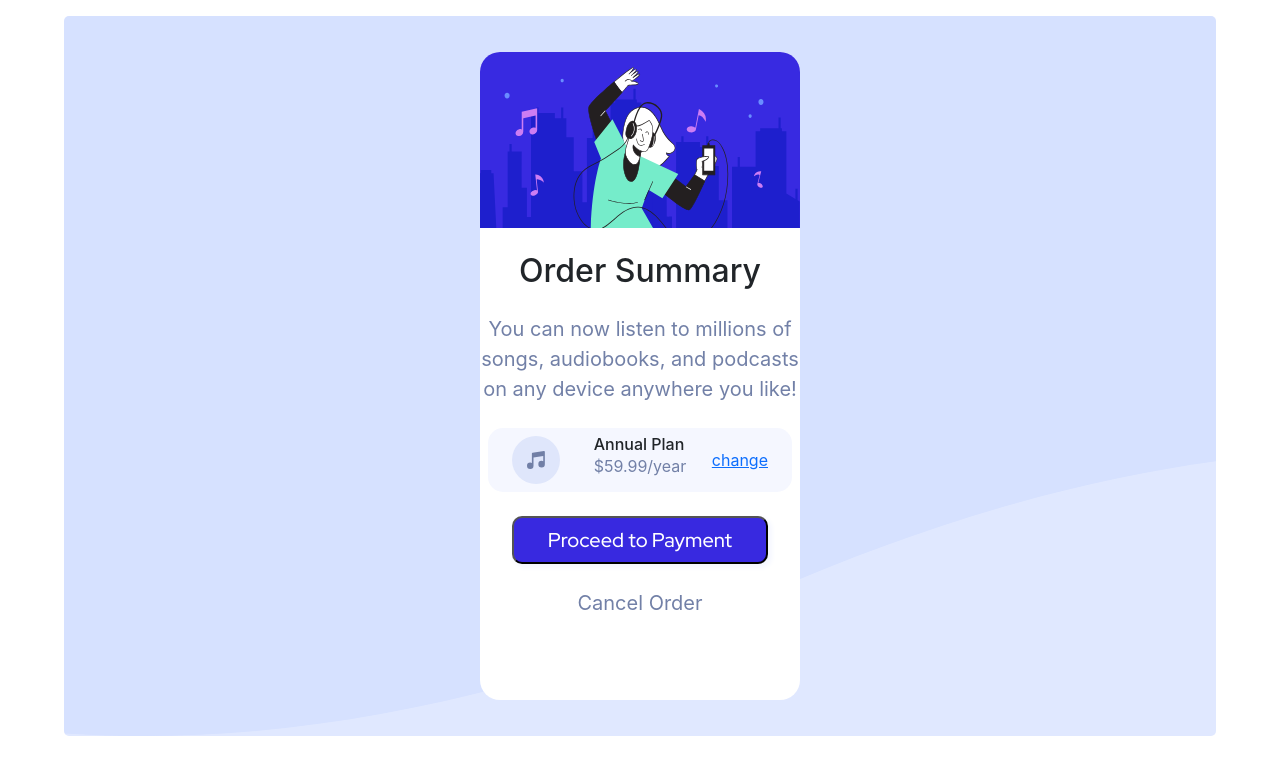
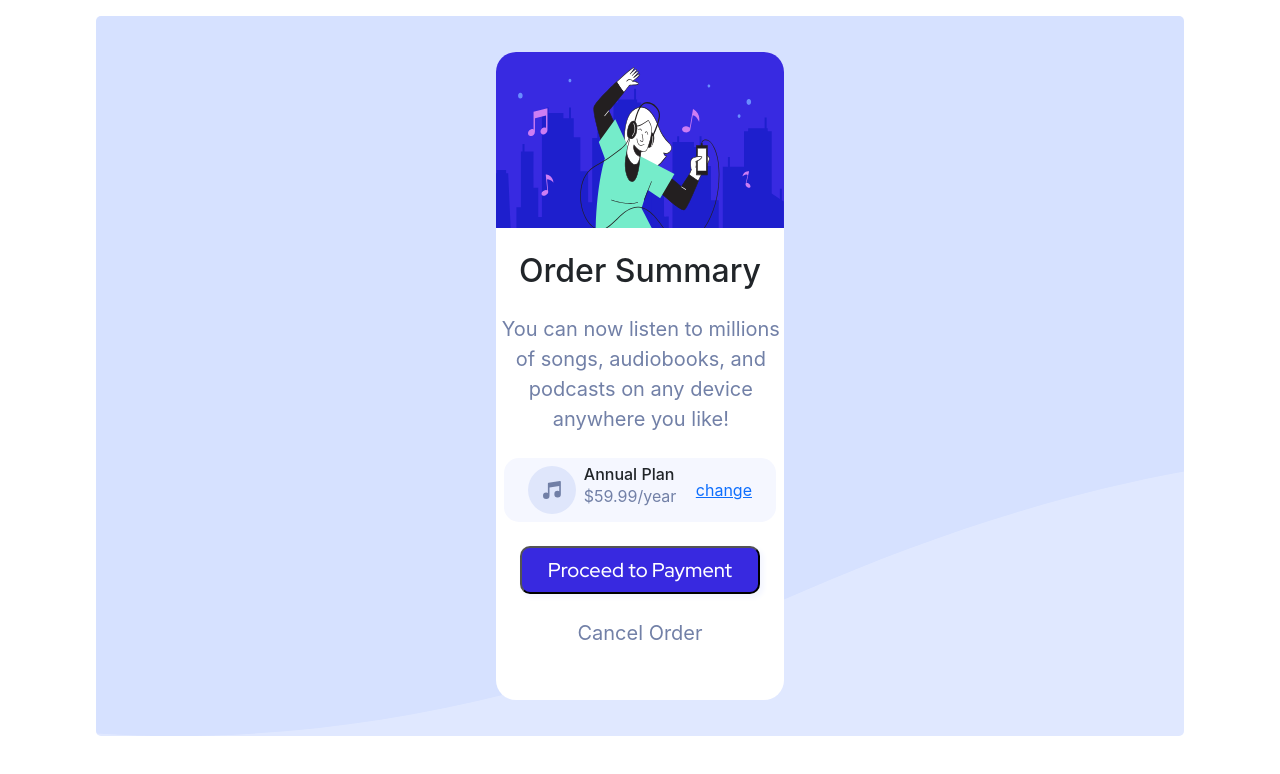
Before and after one commit to henryuks129/React-ProjectX, a React (Create React App) app: page / in a window 1280 px wide. Shown: the top 774 px of the page. Built offline with nearby package versions, Linux system fonts and the light colour scheme; a web font is replaced by a local one.

Commit message:
first commit

```diff
--- a/src/components/ProjectX.js
+++ b/src/components/ProjectX.js
@@ -1,18 +1,38 @@
-import React from 'react'
+import React, {useState} from 'react'
 import '../styles/ProjectX.css';
 import picture from'../assets/illustration-hero.svg'
 import music from '../assets/icon-music (1).svg'
 
 
 
+
 const ProjectX = () => {
+  // let plan = 'Annual Plan'
+  // let price = '$59.99/year'
+  // let newPrice = '$' + (59.99 / 2) +'/monthly'
+  // console.log(newPrice);
+  const [change, setChange] = useState({
+    plan: 'Annual Plan',
+    price: '$59.99/year',
+  })
+  function changes(){
+    if(change.plan === 'Annual Plan' && change.price === '$59.99/year'){
+      setChange({plan: 'Monthly Plan', price: '$' + Math.ceil(59.99/12) + '/month'})
+    }else{
+      setChange({plan: 'Annual Plan',
+      price: '$59.99/year'})
+    }
+  }
+  // function cancel(){
+
+  // }
   return (
     <div className='er'>
-    <div id='ant' className='mt-3'>
+    <div id='ant' className=''>
       <div style={{height: '100%'}} className='d-flex justify-content-center align-items-center'>
-        <div style={{width: '20rem', height: '90%'}} className='ro'>
+        <div style={{width: '18rem', height: '90%'}} className='ro'>
           <div>
-        <img src={picture} alt="" style={{width: '20rem', height: '11rem'}} className='dd'/>
+        <img src={picture} alt="" style={{width: '18rem', height: '11rem'}} className='dd'/>
         </div>
         <div className='text-center mt-4 we'>
           <h2>Order Summary</h2>
@@ -26,11 +46,11 @@ const ProjectX = () => {
               <img src={music} alt="music-icon" />
             </div>
             <div className='text'>
-                <h6>Annual Plan</h6>
-              <p>$59.99/year</p>
+                <h6> {change.plan} </h6>
+              <p> {change.price} </p>
             </div>
             <div className='blue text-end'>
-              <a href="">change</a>
+              <a href="#" onClick={changes}>change</a>
             </div>
           </div>
         </div>
--- a/src/styles/ProjectX.css
+++ b/src/styles/ProjectX.css
@@ -20,10 +20,11 @@
     background: hsl(225, 100%, 94%) url('../assets/pattern-background-mobile.svg');
     background-size: cover;
     background-repeat: no-repeat;
-    width: 90%;
+    width: 85%;
     height: 100%;
     margin: auto;
     border-radius: 5px;
+    margin-top: 1rem;
 }
 
 .ro{
@@ -57,13 +58,17 @@
     line-height: 0.5rem;
 }
 
+.text h6{
+    width: 7rem;
+}
+
 .text p{
     color: var(--Desaturated-blue)
 }
 
 .pink{
     margin: auto;
-    width: 16rem;
+    width: 15rem;
     height: 3rem;
     border-radius: 10px;
     background-color: var(--Bright-blue);
@@ -78,7 +83,7 @@
 }
 
 .pea{
-    width: 20rem;
+    width: 18.1rem;
     margin: auto;
     font-size: var(--Font-size);
     color: var(--Desaturated-blue);
@@ -96,7 +101,7 @@
 }
 
 .red{
-    width: 19rem;
+    width: 17rem;
     border-radius: 15px;
 }
 
```
